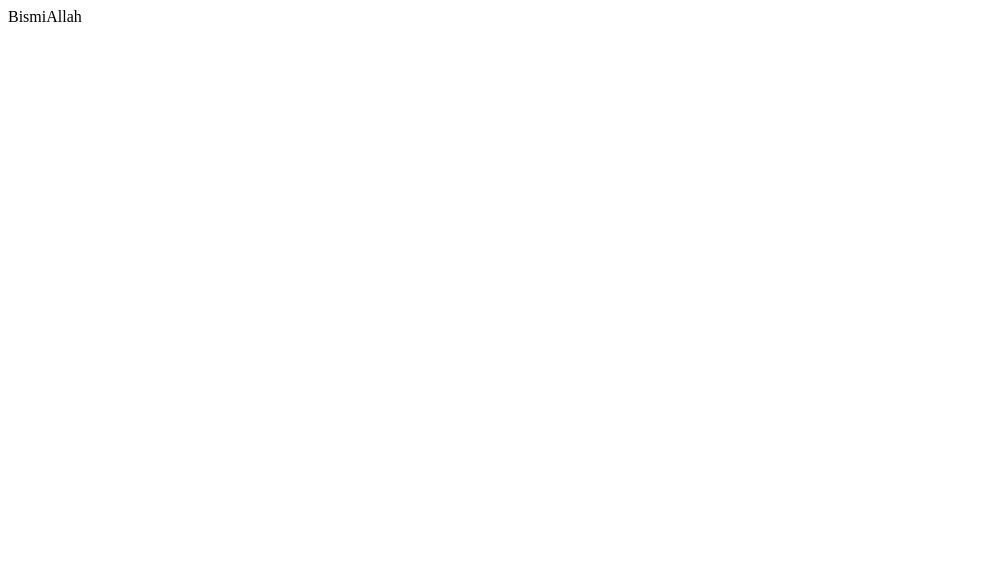
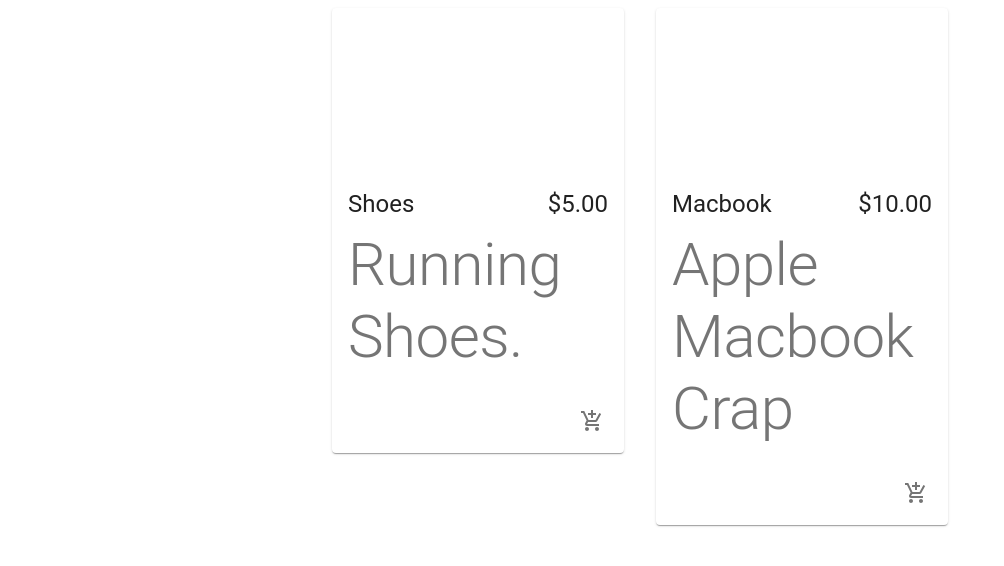
Before and after one commit to rahmed19/ecommerce-webstore, a React (Create React App) app: page / in a window 1280 px wide. Shown: the top 566 px of the page, without its empty margins (0-1004 px from the left). Built offline with nearby package versions, Linux system fonts and the light colour scheme.

Commit message:
Product styles complete

```diff
--- a/src/App.js
+++ b/src/App.js
@@ -1,9 +1,10 @@
 import React from 'react'
+import Products from './components/Products/Products'
 
 export default function () {
     return (
         <div>
-            BismiAllah
+            <Products />
         </div>
     )
 }
--- a/src/components/Products/Product/product.jsx
+++ b/src/components/Products/Product/product.jsx
@@ -1,11 +1,17 @@
 import React from 'react'
+
+
 import { Card, CardMedia, CardContent, CardActions, Typography, IconButton } from '@material-ui/core'
 import { AddShoppingCart } from '@material-ui/icons'
 
-export default function product({ product }) {
+import useStyles from './styles'
+
+export default function Product({ product }) {
+    const classes = useStyles();
+
     return (
         <Card className={classes.root}>
-            <CarMedia className={classes.media} image='' title={product.name} />
+            <CardMedia className={classes.media} image='' title={product.name} />
             <CardContent>
                 <div className={classes.cardContent}>
                     <Typography variant="h5" gutterBottom>
--- a/src/components/Products/Product/styles.js
+++ b/src/components/Products/Product/styles.js
@@ -0,0 +1,20 @@
+import { makeStyles } from '@material-ui/core/styles';
+
+export default makeStyles(() => ({
+    root: {
+        // maxWidth: 345, original width style
+        maxWidth: '100%',
+    },
+    media: {
+        height: 0,
+        paddingTop: '56.25%', // 16:9
+    },
+    cardActions: {
+        display: 'flex',
+        justifyContent: 'flex-end',
+    },
+    cardContent: {
+        display: 'flex',
+        justifyContent: 'space-between',
+    },
+}));
--- a/src/components/Products/Products.jsx
+++ b/src/components/Products/Products.jsx
@@ -1,5 +1,7 @@
 import React from 'react'
-import Grid from '@material-ui/core'
+import { Grid } from '@material-ui/core'
+
+import Product from './Product/Product'
 
 const products = [
     { id: 1, name: 'Shoes', description: 'Running Shoes.', price: '$5.00' },
```
